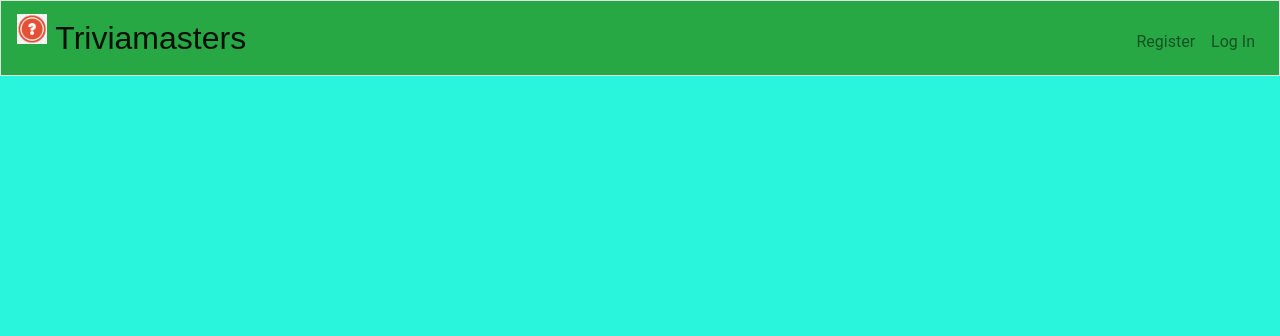
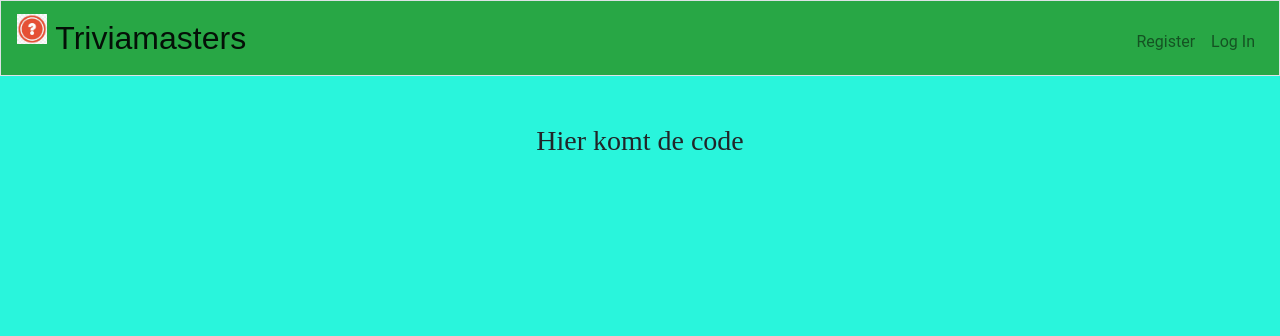
Before and after one commit to Hetgithubaccount/triviamasters, a Flask app: template templates/wacht.html in a window 1280 px wide. Shown: the top 336 px of the page. Run offline with Flask 2, Linux system fonts and the light colour scheme; the template is opened without the code that fills it, so the values that code supplies are empty; some libraries are stand-ins or nearby versions.

Commit message:
wacht.html

```diff
--- a/templates/wacht.html
+++ b/templates/wacht.html
@@ -5,5 +5,5 @@
 {% endblock %}
 
 {% block main %}
-
+    <h3 id="code">Hier komt de code</h3>
 {% endblock %}
```
